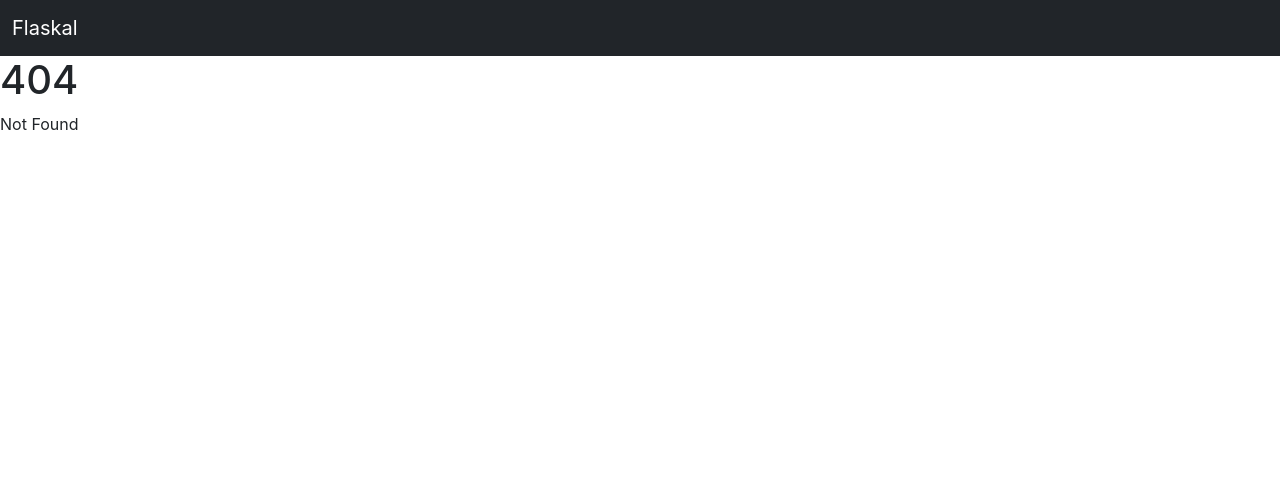
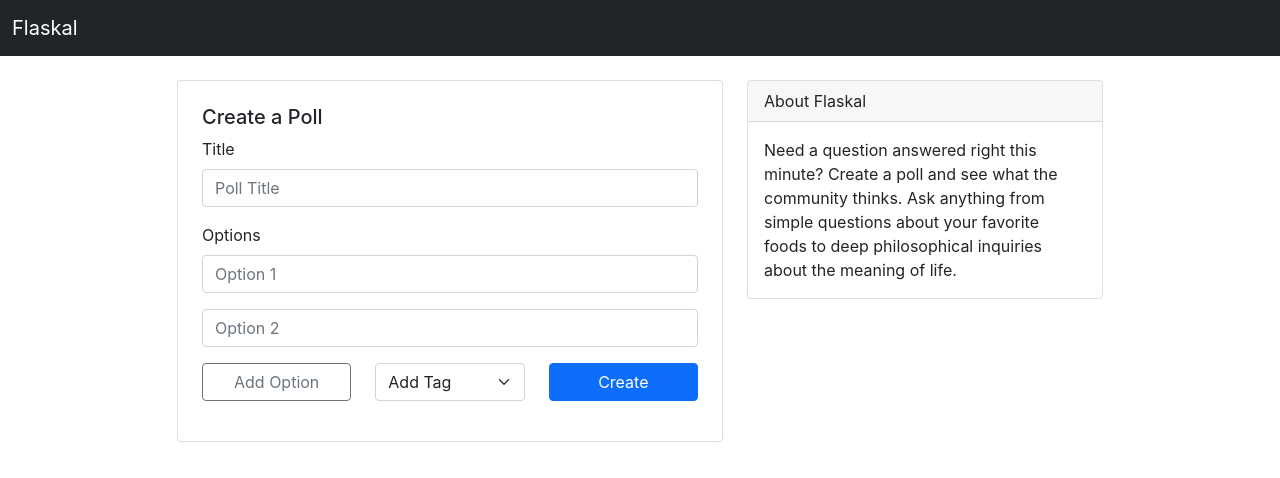
Before and after one commit to JackPonder/Flaskal, a SvelteKit app: page /create in a window 1280 px wide. Before the commit this address had no page. Shown: the top 478 px of the page. Built offline with nearby package versions, Linux system fonts and the light colour scheme.

Commit message:
added new routes and components

```diff
--- /dev/null
+++ b/src/components/Comment.svelte
@@ -0,0 +1,15 @@
+<script lang="ts">
+  import type { CommentSchema } from "../schemas";
+  export let comment: CommentSchema;
+</script>
+
+<div class="card my-4">
+  <div class="card-body">
+    <div class="card-title">
+      {comment.creator}
+    </div>
+    <div class="card-text">
+      {comment.content}
+    </div>
+  </div>
+</div>
--- /dev/null
+++ b/src/components/CreateForm.svelte
@@ -0,0 +1,68 @@
+<script lang="ts">
+  let numOptions = 2;
+
+  const addOption = () => {
+    numOptions = Math.min(numOptions + 1, 6);
+  }
+
+  const removeOption = () => {
+    numOptions = Math.max(numOptions - 1, 2);
+  }
+
+  const tagOptions = [
+    "Movies", "Gaming", "Books",
+    "Trivia", "Animals", "Religion", "Music",
+    "Sports", "Art", "Technology", "Food",
+  ];
+
+  const submitPoll = (event: Event) => {
+    event.preventDefault();
+  }
+</script>
+
+<form class="card my-4" method="post">
+  <div class="card-body m-2">
+    <h5 class="card-title">
+      Create a Poll
+    </h5>
+    <div class="mb-3">
+      <label for="pollTitle" class="form-label">Title</label>
+      <input type="text" class="form-control" placeholder="Poll Title" id="pollTitle" required>
+    </div>
+    <div class="mb-3">
+      <label for="pollOption1" class="form-label">Options</label>
+      <input type="text" class="form-control" placeholder="Option 1" id="pollOption1" required>
+    </div>
+    <div class="mb-3">
+      <input type="text" class="form-control" placeholder="Option 2" id="pollOption2" required>
+    </div>
+    {#each Array(numOptions - 2).fill(2).map((n, i) => n + i + 1) as num}
+      <div class="input-group mb-3">
+        <input type="text" class="form-control" placeholder="Option {num}" required>
+        <span class="input-group-text">
+          <button type="button" class="btn-close" on:click={removeOption}></button>
+        </span>
+      </div>
+    {/each}
+    <div class="mb-3">
+      <div class="row">
+        <div class="col d-grid">
+          <button class="btn btn-outline-secondary" type="button" on:click={addOption}>
+            Add Option
+          </button>
+        </div>
+        <div class="col d-grid">
+          <select class="form-select">
+            <option value="">Add Tag</option>
+            {#each tagOptions as tag}
+              <option value={tag}>{tag}</option>
+            {/each}
+          </select>
+        </div>
+        <div class="col d-grid">
+          <button class="btn btn-primary" type="submit" on:click={submitPoll}>Create</button>
+        </div>
+      </div>
+    </div>
+  </div>
+</form>
--- /dev/null
+++ b/src/components/Navbar.svelte
@@ -0,0 +1,5 @@
+<nav class="navbar navbar-dark bg-dark sticky-top">
+	<div class="container-fluid">
+		<a class="navbar-brand" href="/">Flaskal</a>
+	</div>
+</nav>
--- a/src/components/Poll.svelte
+++ b/src/components/Poll.svelte
@@ -3,7 +3,7 @@
   export let poll: PollSchema;
   export let showVotes = true;
 
-  const submitVote = (event: any) => {
+  const submitVote = (event: Event, voteId: number) => {
     event.preventDefault();
   }
 </script>
@@ -30,7 +30,8 @@
         <form>
           {#each poll.options as option}
             <div class="d-grid mb-2">
-              <button class="btn btn-outline-secondary text-start" type="submit" on:click={submitVote}>
+              <button class="btn btn-outline-secondary text-start"
+                type="submit" on:click={event => submitVote(event, option.id)}>
                 {option.name}
               </button>
             </div>
--- a/src/components/SideContent.svelte
+++ b/src/components/SideContent.svelte
@@ -1,3 +1,7 @@
+<script>
+  export let linkCreate = false;
+</script>
+
 <div class="card my-4 d-md-block d-none sticky-top" style="top: 75px">
   <div class="card-header">
     About Flaskal
@@ -9,9 +13,11 @@
       Ask anything from simple questions about your favorite
       foods to deep philosophical inquiries about the meaning of life.
     </div>
-    <hr>
-    <div class="d-grid">
-      <a href="/" class="btn btn-primary">Create a Poll</a>
-    </div>
+    {#if linkCreate}
+      <hr>
+      <div class="d-grid">
+        <a href="/create" class="btn btn-primary">Create a Poll</a>
+      </div>
+    {/if}
   </div>
 </div>
--- a/src/components/index.ts
+++ b/src/components/index.ts
@@ -1,2 +1,5 @@
+export { default as Comment } from "./Comment.svelte";
+export { default as CreateForm } from "./CreateForm.svelte";
+export { default as Navbar } from "./Navbar.svelte";
 export { default as Poll } from "./Poll.svelte";
 export { default as SideContent } from "./SideContent.svelte";
--- a/src/routes/+layout.svelte
+++ b/src/routes/+layout.svelte
@@ -1,3 +1,7 @@
+<script>
+  import { Navbar } from "../components";
+</script>
+
 <style>
   :global(body) {
     margin: 0;
@@ -9,10 +13,5 @@
   }
 </style>
 
-<nav class="navbar navbar-dark bg-dark sticky-top">
-  <div class="container-fluid">
-    <a class="navbar-brand" href="/">Flaskal</a>
-  </div>
-</nav>
-
+<Navbar />
 <slot></slot>
--- a/src/routes/+page.svelte
+++ b/src/routes/+page.svelte
@@ -21,14 +21,14 @@
   <div class="row">
     <div class="col-md-6 offset-md-1">
       <div class="card d-grid my-4 p-3">
-        <a href="/" class="btn btn-outline-secondary">Create a Poll</a>
+        <a href="/create" class="btn btn-outline-secondary">Create a Poll</a>
       </div>
       {#each data.polls as poll}
-        <Poll poll={poll} />
+        <Poll {poll} />
       {/each}
     </div>
     <div class="col-md-4">
-      <SideContent />
+      <SideContent linkCreate />
     </div>
   </div>
 </div>
--- /dev/null
+++ b/src/routes/create/+page.svelte
@@ -0,0 +1,14 @@
+<script lang="ts">
+  import { CreateForm, SideContent } from "../../components";
+</script>
+
+<div class="container">
+  <div class="row">
+    <div class="col-md-6 offset-md-1">
+      <CreateForm />
+    </div>
+    <div class="col-md-4">
+      <SideContent />
+    </div>
+  </div>
+</div>
```
Also changed, not shown: src/schemas/index.ts (+9 -1 lines).
